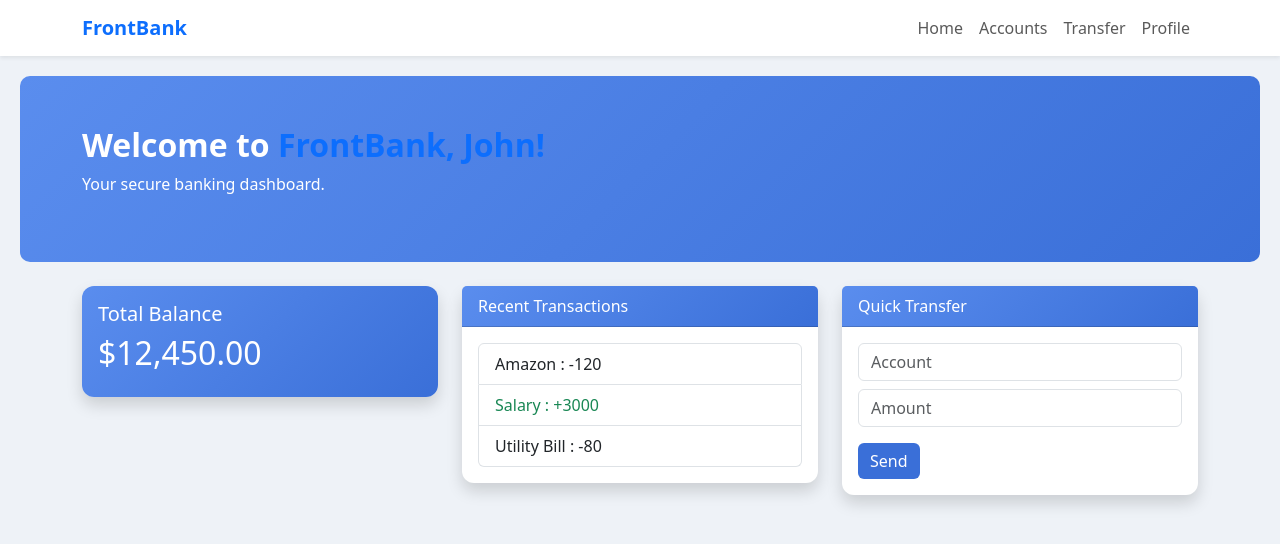
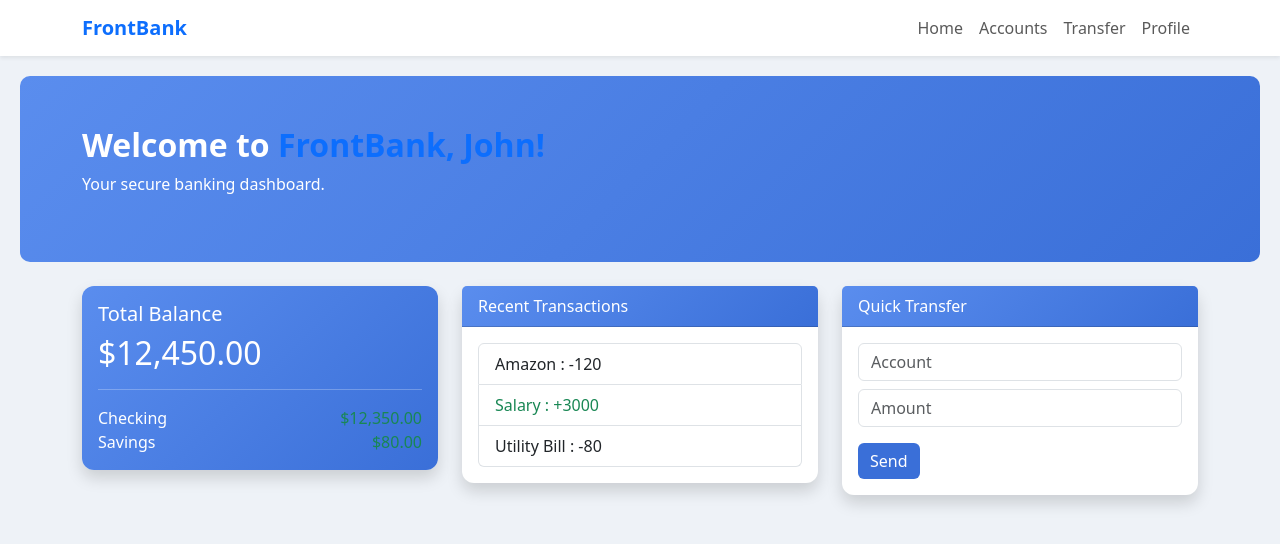
Before and after one commit to Kalyan9912/BANK-APP, a React (Create React App) app in the folder FRONT-END/: page / in a window 1280 px wide. Shown: the top 544 px of the page. Built offline with nearby package versions, Linux system fonts and the light colour scheme.

Commit message:
Update BalanceCard.js

```diff
--- a/FRONT-END/src/components/BalanceCard.js
+++ b/FRONT-END/src/components/BalanceCard.js
@@ -9,8 +9,19 @@ function BalanceCard(){
       <div className="card-body">
 
         <h5>Total Balance</h5>
+        <h2>$12,450.00</h2>
 
-        <h2>$12,450.00</h2>
+        <hr/>
+
+        <div className="d-flex justify-content-between mt-3">
+          <span>Checking</span>
+          <span className="text-success">$12,350.00</span>
+        </div>
+
+        <div className="d-flex justify-content-between">
+          <span>Savings</span>
+          <span className="text-success">$80.00</span>
+        </div>
 
       </div>
 
```
